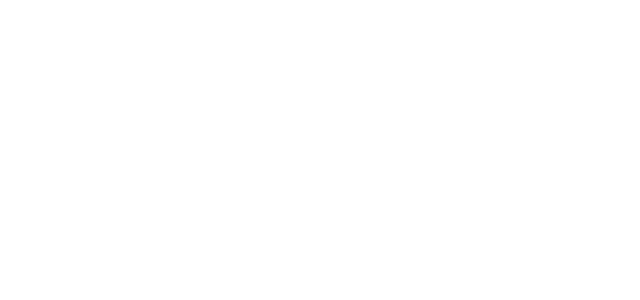
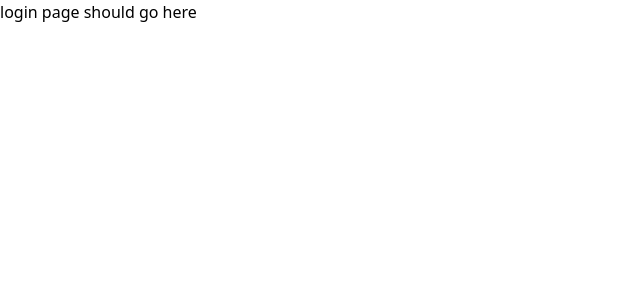
Before and after one commit to Ayuuup/booking-app, a React (Vite) app in the folder client/: page /login in a window 1280 px wide. Before the commit this address had no page. Shown: the top 300 px of the page, without its empty margins (0-640 px from the left). Built offline with nearby package versions, Linux system fonts and the light colour scheme.

Commit message:
added a ling to the login page

```diff
--- a/client/src/App.jsx
+++ b/client/src/App.jsx
@@ -1,11 +1,13 @@
 
 import IndexPage from './pages/IndexPage'
+import LoginPage from './pages/LoginPage'
 import {Routes,Route} from 'react-router-dom'
 function App() {
 
   return (
     <Routes>
       <Route index element={<IndexPage></IndexPage>}></Route>
+      <Route path="/login" element={<LoginPage></LoginPage>}></Route>
     </Routes>
   )
 
--- a/client/src/pages/IndexPage.jsx
+++ b/client/src/pages/IndexPage.jsx
@@ -1,5 +1,6 @@
 import React from 'react'
 import '../App.css'
+import { Link } from 'react-router-dom'
 
 
 const IndexPage = () => {
@@ -24,7 +25,7 @@
             </svg>
           </button>
         </div>
-        <div className='flex gap-2 shadow-md shadow-gray-500 items-center rounded-full px-4 py-2'>
+        <Link to={"/login"} className='flex gap-2 shadow-md shadow-gray-500 items-center rounded-full px-4 py-2'>
           <svg xmlns="http://www.w3.org/2000/svg" fill="none" viewBox="0 0 24 24" stroke-width="1.5" stroke="currentColor" class="size-6">
                 <path stroke-linecap="round" stroke-linejoin="round" d="M3.75 6.75h16.5M3.75 12h16.5m-16.5 5.25h16.5" />
           </svg>
@@ -33,7 +34,7 @@
             <path stroke-linecap="round" stroke-linejoin="round" d="M15.75 6a3.75 3.75 0 1 1-7.5 0 3.75 3.75 0 0 1 7.5 0ZM4.501 20.118a7.5 7.5 0 0 1 14.998 0A17.933 17.933 0 0 1 12 21.75c-2.676 0-5.216-.584-7.499-1.632Z" />
           </svg>
           </div>
-        </div>
+        </Link>
       </header>
      </div>
   )
--- /dev/null
+++ b/client/src/pages/LoginPage.jsx
@@ -0,0 +1,11 @@
+import React from 'react'
+
+const LoginPage = () => {
+  return (
+    <div>
+      login page should go here
+    </div>
+  )
+}
+
+export default LoginPage
```
